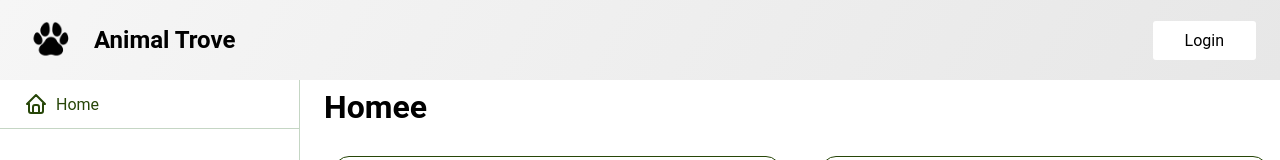
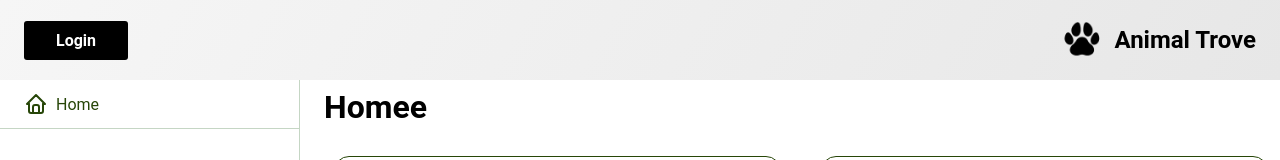
Before and after one commit to bounswe/bounswe2024group10, a React (Create React App) app in the folder src/web/animal-trove/: page / in a window 1280 px wide. Shown: the top 160 px of the page. Built offline with nearby package versions, Linux system fonts and the light colour scheme.

Commit message:
Animal Card Added

```diff
--- a/src/web/animal-trove/src/MainLayout.js
+++ b/src/web/animal-trove/src/MainLayout.js
@@ -15,10 +15,6 @@ export default function MainLayout({ children }) {
   return (
     <div>
       <div className={styles.headerContainer}>
-        <div className={styles.brandContainer}>
-          <img src="./images/logo.png" className={styles.logo} alt="Logo" />
-          <div className={styles.logoText}>Animal Trove</div>
-        </div>
         {user ? (
           <div className={styles.userContainer}>
             <IconUser size={24} />
@@ -31,6 +27,10 @@ export default function MainLayout({ children }) {
             Login
           </Link>
         )}
+        <div className={styles.brandContainer}>
+          <img src="./images/logo.png" className={styles.logo} alt="Logo" />
+          <div className={styles.logoText}>Animal Trove</div>
+        </div>
       </div>
       <div className={styles.container}>
         <div className={styles.sideBarContainer}>
--- a/src/web/animal-trove/src/MainLayout.module.css
+++ b/src/web/animal-trove/src/MainLayout.module.css
@@ -8,7 +8,7 @@
   position: relative;
 }
 .brandContainer {
-  margin-left: 24px;
+  margin-right: 24px;
   display: flex;
   align-self: center;
   gap: 10px;
@@ -16,27 +16,29 @@
 
 .logo {
   width: 50px;
-  margin-right: 10px;
+  margin-left: 10px;
 }
 
 .userContainer {
   display: flex;
   align-items: center;
-  margin-right: 24px;
+  margin-left: 24px;
 }
 
 .loginButton {
-  background-color: #ffffff;
+  background-color: #000000;
   border: none;
-  color: black;
+  color: rgb(255, 255, 255);
   padding: 10px 32px;
   text-align: center;
+  font-size: 1.12rem;
+  font-weight: bold;
   text-decoration: none;
   display: inline-block;
   font-size: 16px;
   margin: 4px 2px;
   cursor: pointer;
-  margin-right: 24px;
+  margin-left: 24px;
   border-radius: 3px;
 }
 
--- a/src/web/animal-trove/src/components/PostCard.module.css
+++ b/src/web/animal-trove/src/components/PostCard.module.css
@@ -30,6 +30,7 @@
   height: auto;
   border-radius: 15px;
   margin: 10px;
+  object-fit: cover;
 }
 
 .postInfo {
```
Also changed, not shown: src/web/animal-trove/src/components/AnimalCard.js (added, +11 -0 lines), src/web/animal-trove/src/components/AnimalCard.module.css (added, +7 -0 lines), 1 other file (tests, documents, lock files or other folders).
